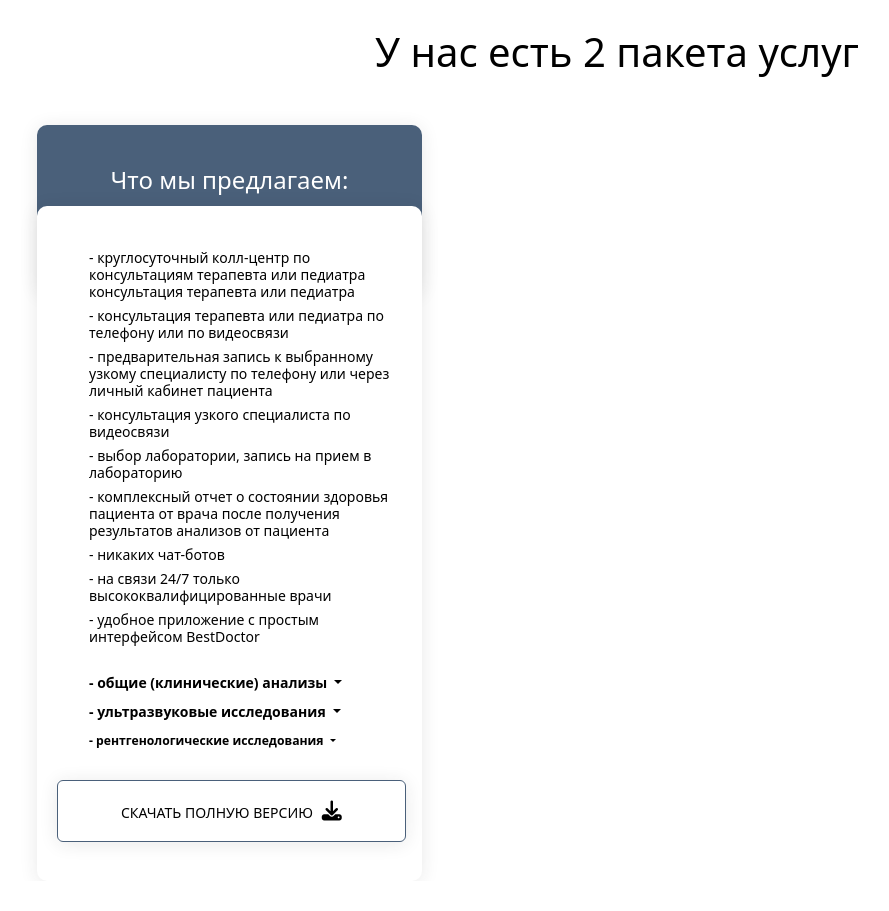
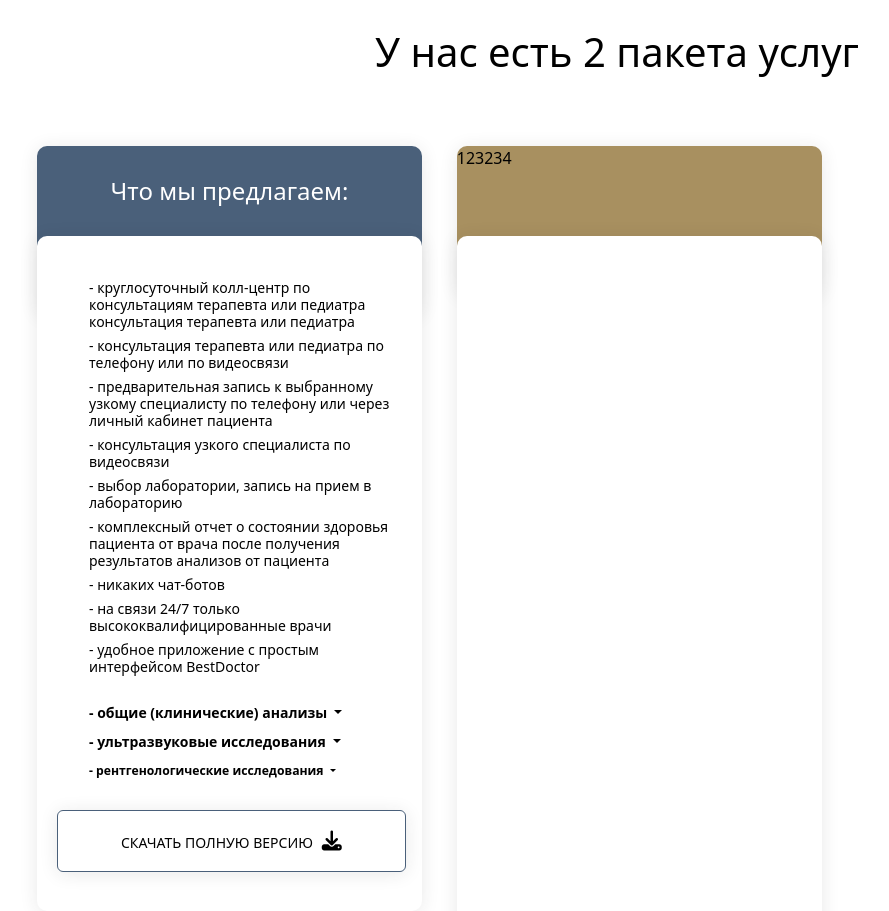
Before and after one commit to hungry-guerilla/---------, a website: page index.html in a window 1280 px wide. Shown: the part 2800-3711 px from the top of the page, without its empty margins (23-912 px from the left). Before the commit the page ends 3681 px from the top, so only its background shows below. Drawn offline with nearby package versions, Linux system fonts and the light colour scheme.

Commit message:
four__screen__card-blank

```diff
--- a/index.html
+++ b/index.html
@@ -207,6 +207,11 @@
                         </div>
                         <a href="#" class="four__screen-cards-item-blue-button">СКАЧАТЬ ПОЛНУЮ ВЕРСИЮ<i class="fa-solid fa-download"></i></a>
                     </div>
+                    <div class="four__screen-cards-item">
+                        <div class="four__screen-cards-item-sub">123234</div>
+                        <div class="four__screen-cards-item-main">
+                        </div>
+                    </div>
 
                 </div>
             </div>
--- a/sass/style.scss
+++ b/sass/style.scss
@@ -261,6 +261,9 @@ body {
     position: relative;
 }
 .four__screen-cards {
+    display: flex;
+    justify-content: space-between;
+    align-items: center;
     margin-top: 130px;
     position: relative;
 }
@@ -269,7 +272,7 @@ body {
 }
 .four__screen-cards-item-blue-sub {
     position: absolute;
-    top: -12%;
+    top: -5%;
     width: 385px;
     height: 169px;
     background: #4A607A;
@@ -277,7 +280,7 @@ body {
     border-radius: 10px;
     z-index: 99;
     h3 {
-        padding-top: 40px;
+        padding-top: 30px;
         font-style: normal;
         font-weight: 400;
         font-size: 24px;
@@ -292,7 +295,8 @@ body {
 }
 
 .four__screen-cards-item-blue {
-    position: relative;
+    position: absolute;
+    top: 2.5%;
     padding: 43px 20px;
     width: 385px;
     height: 675px;
@@ -340,3 +344,31 @@ body {
         color: #000000;
     }
 }
+// --------------------------
+.four__screen-cards-item {
+    position: relative;
+    width: 365px;
+    height: 1191px;
+}
+.four__screen-cards-item-sub {
+    position: absolute;
+    left: 115%;
+    top: -5%;
+    width: 365px;
+    height: 149px;
+    background: #A89060;
+    box-shadow: 0px 2px 18px rgba(41, 41, 41, 0.1);
+    border-radius: 10px;
+    z-index: 1;
+}
+.four__screen-cards-item-main {
+    position: absolute;
+    left: 115%;
+    top: 2.5%;
+    width: 365px;
+    height: 1000px;
+    background: #FFFFFF;
+    box-shadow: 0px 2px 18px rgba(41, 41, 41, 0.1);
+    border-radius: 10px;
+    z-index: 3;
+}
```
Also changed, not shown: css/style.css, css/style.min.css, 2 other files.
